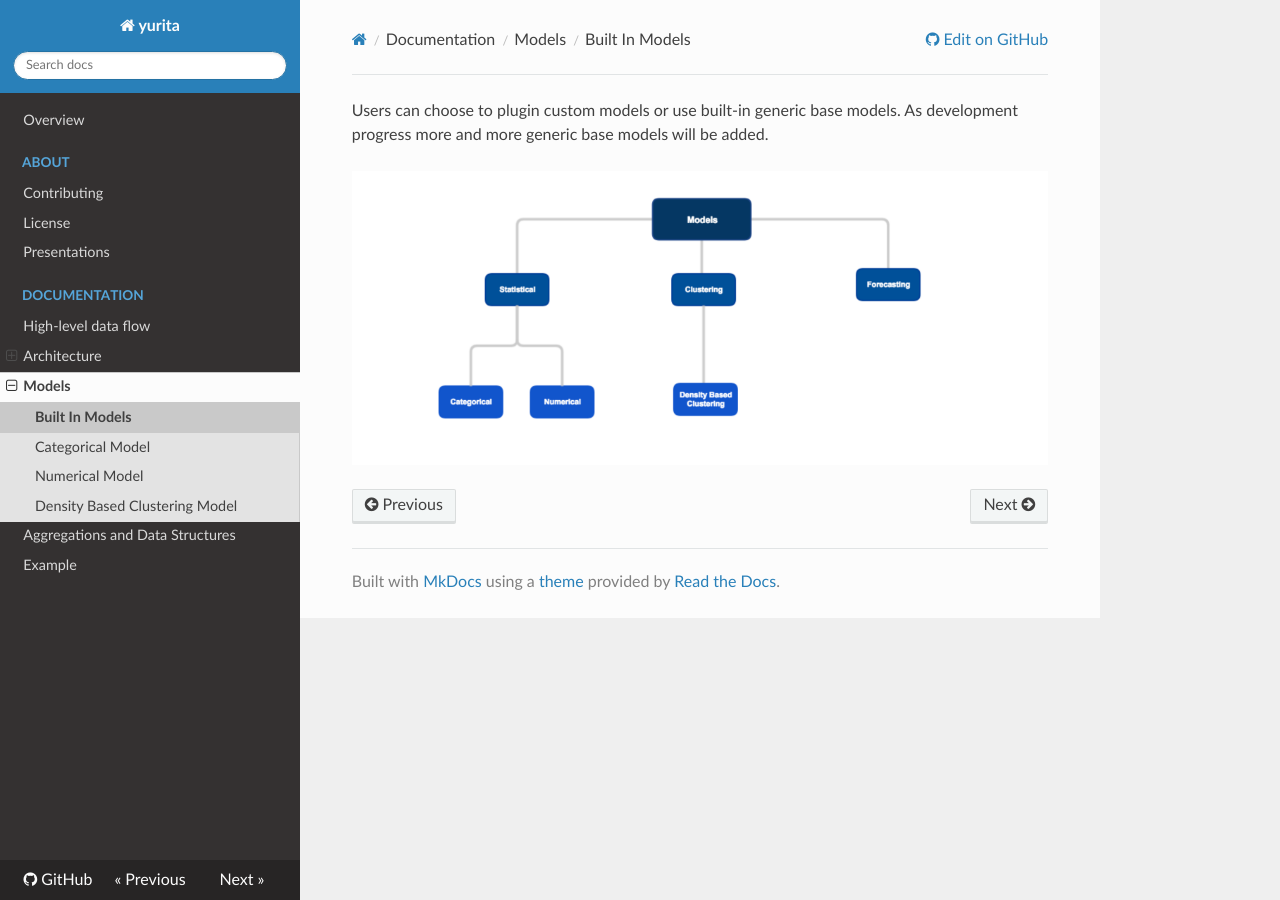
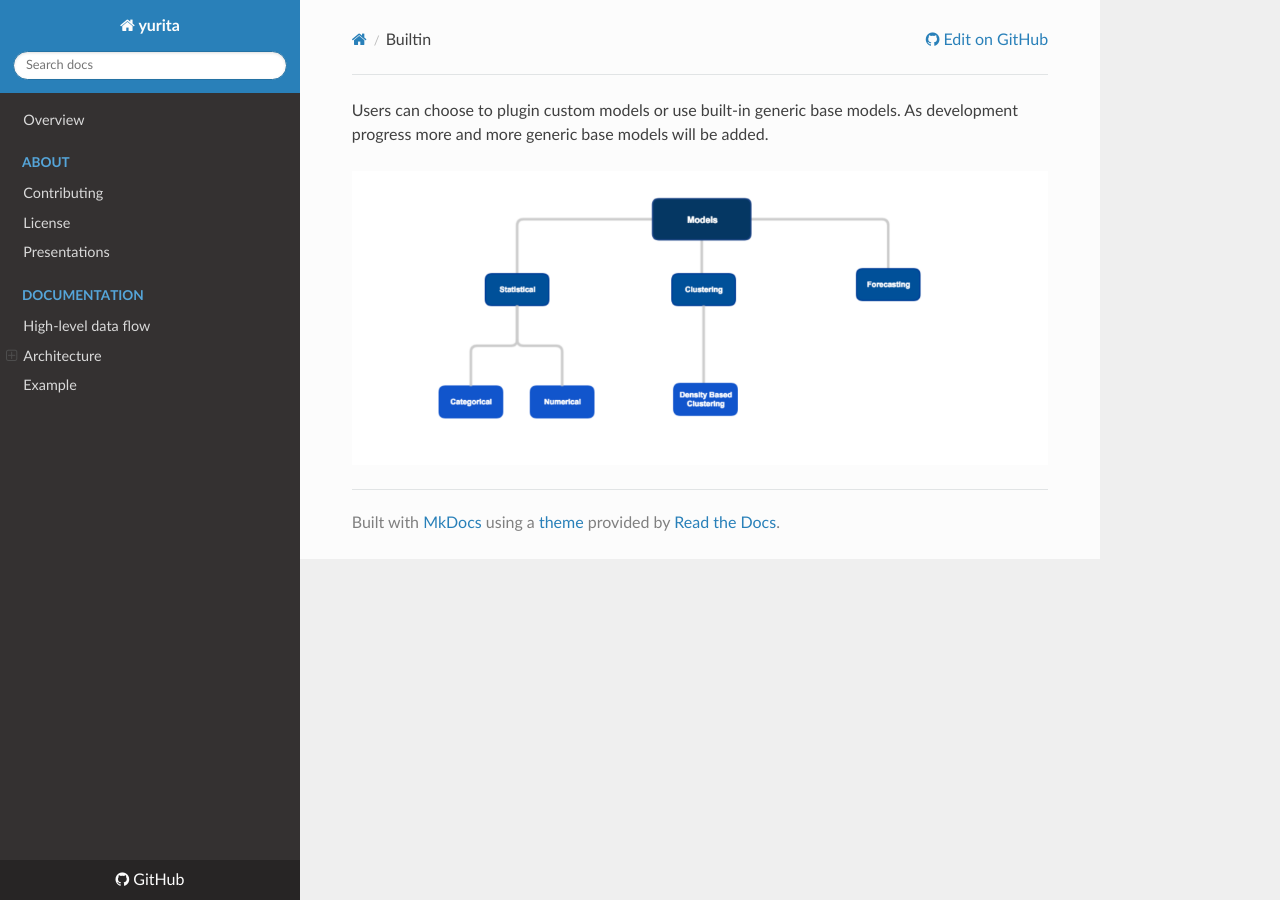
Before and after one commit to paypal/yurita, an MkDocs documentation site: the page built from docs/builtin.md, in a window 1280 px wide. Built offline with MkDocs 1.6.1, drawn with Linux system fonts in a browser that asks for light colours; nearby versions of some CDN libraries; old or Windows-style settings are respelled for this version of MkDocs.

Commit message:
Update mkdocs.yml

```diff
--- a/mkdocs.yml
+++ b/mkdocs.yml
@@ -14,10 +14,4 @@ pages:
       - 'Anomaly Pipeline': 'pipeline.md'
       - 'Anomaly Workload': 'workload.md'
       - 'Models': 'model.md'
-    - 'Models':
-      - 'Built In Models': 'builtin.md'
-      - 'Categorical Model': 'categorical.md'
-      - 'Numerical Model': 'numerical.md'
-      - 'Density Based Clustering Model': 'density.md'
-    - 'Aggregations and Data Structures': 'data-structures.md'
     - 'Example': 'example-code.md'
```
